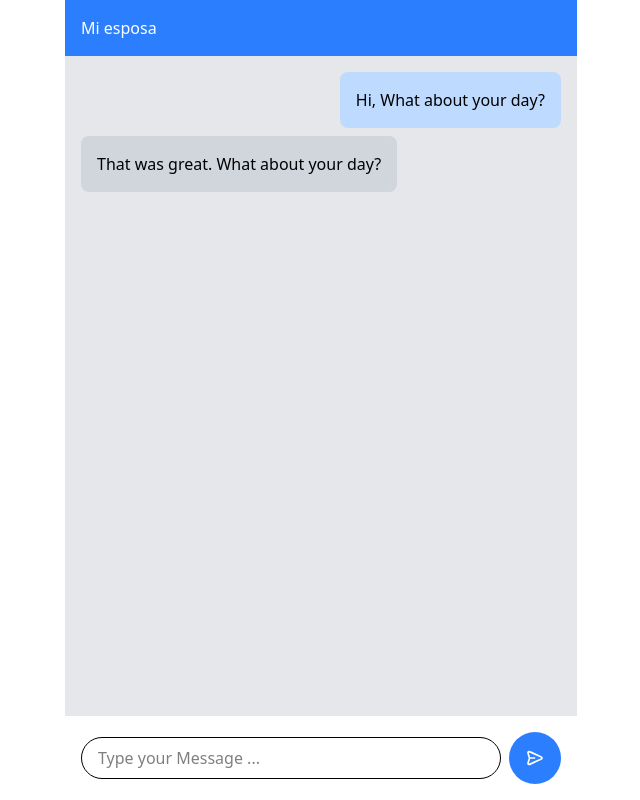
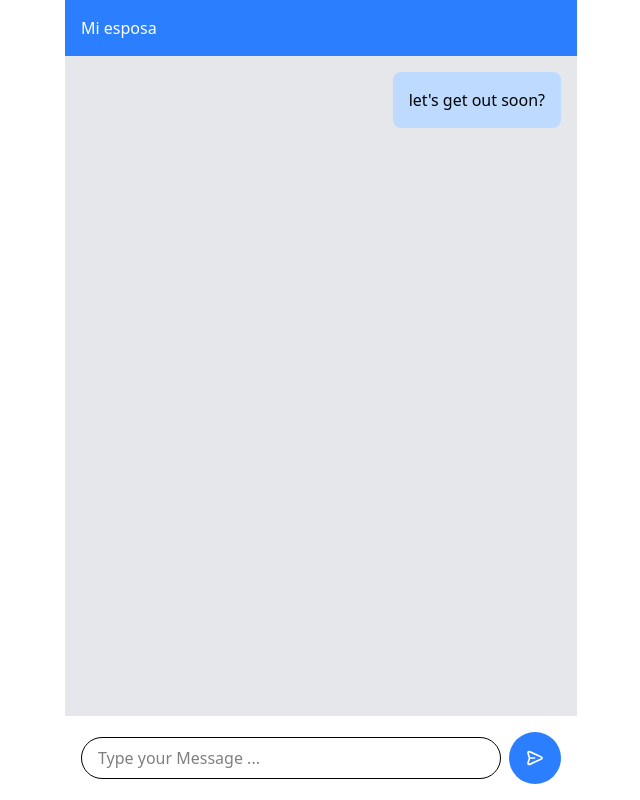
Before and after one commit to Kaue-oliveira-hub/indecision-app, a Vue app: page / in a window 1280 px wide. Shown: the whole page, without its empty margins (319-959 px from the left). Built offline with nearby package versions, Linux system fonts and the light colour scheme; the HTML template or start-up script is replaced by a standard one.

Commit message:
app yes no

```diff
--- /dev/null
+++ b/src/components/chat/ChatBullula.vue
@@ -0,0 +1,30 @@
+<template>
+
+<div v-if="meusEst" class="flex justify-end">
+                <div class="bg-blue-200 text-black p-4 max-w-xs rounded-lg">
+       {{ nuntius }}
+         </div>
+</div>
+
+<div v-else class="flex justify-start">
+    <div class="bg-gray-300 text-black p-4 max-w-xs rounded-lg">
+
+        <span class="capitalize"> {{ nuntius }}</span>
+            </div>
+        </div>
+
+
+
+
+</template>
+
+<script lang="ts" setup>
+interface Props {
+    nuntius: string;
+    meusEst:boolean;
+    imago?: string;
+}
+
+defineProps<Props>();
+
+</script>
--- a/src/components/chat/ChatNuntii.vue
+++ b/src/components/chat/ChatNuntii.vue
@@ -1,6 +1,8 @@
 <template>
     <div class="p-4 flex-1 overflow-y-auto">
         <div class="flex- flex-col space-y-2">
+
+           <!--
             <div class="flex justify-end">
                 <div class="bg-blue-200 text-black p-4 max-w-xs rounded-lg">
         Hi, What about your day?
@@ -12,7 +14,16 @@
         That was great. What about your day?
             </div>
         </div>
+
+-->
+<ChatBullula :meus-est="true" nuntius="let's get out soon?"/>
     </div>
 </div>
 
 </template>
+
+<script lang="ts" setup>
+
+import ChatBullula from './ChatBullula.vue';
+
+</script>
```
